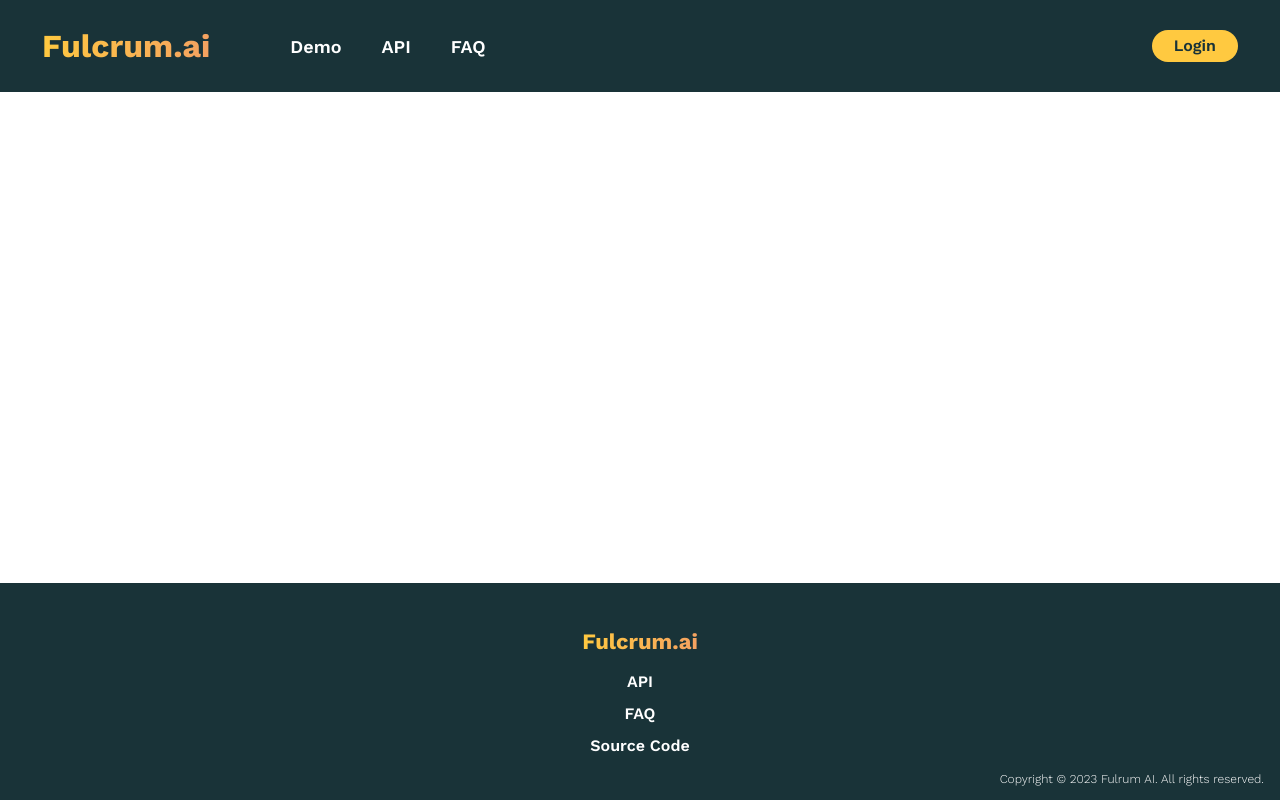
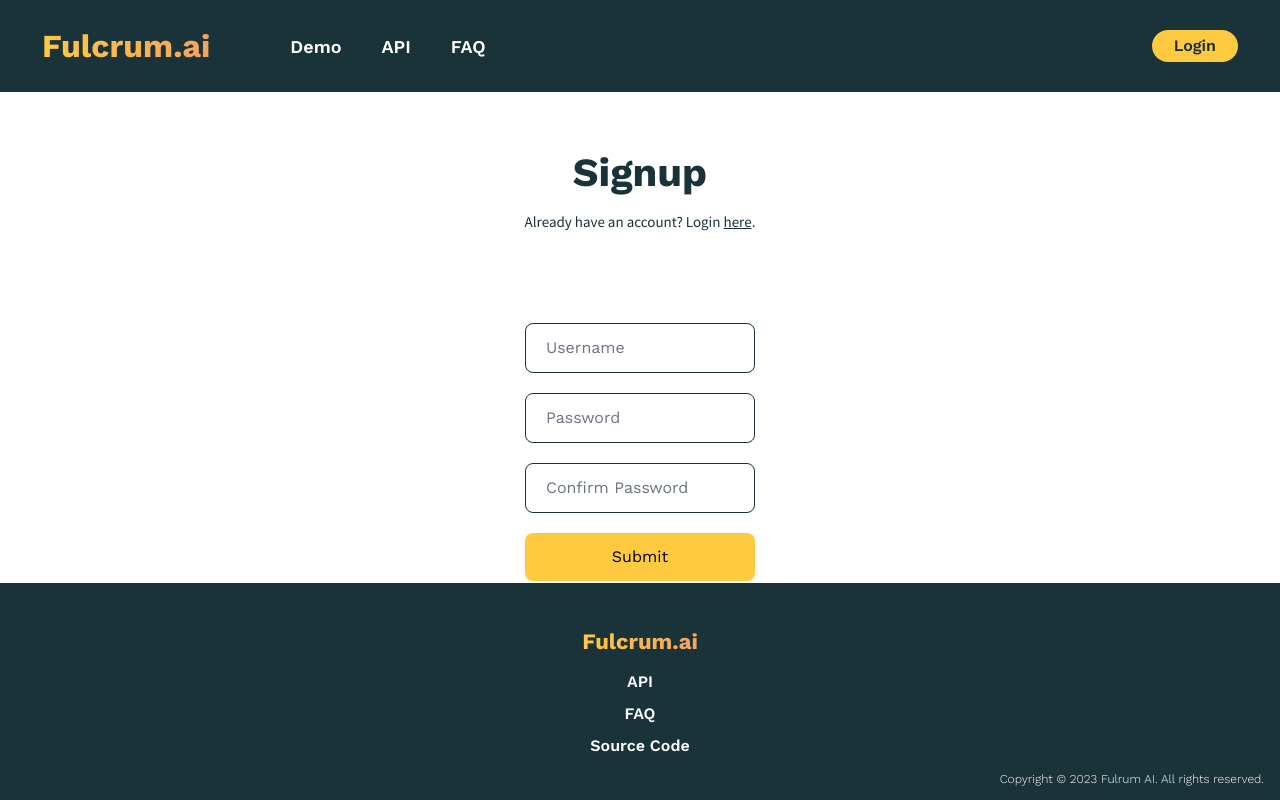
Before and after one commit to xJQx/fulcrum.ai-frontend, a React (Create React App) app: page /signup in a window 1280 px wide. Built offline with nearby package versions, Linux system fonts and the light colour scheme.

Commit message:
feat: add login and signup page ui

```diff
--- a/src/App.tsx
+++ b/src/App.tsx
@@ -3,6 +3,8 @@ import { ChatbotPage } from "pages/ChatbotPage";
 import { DashboardPage } from "pages/DashboardPage";
 import { DocsPage } from "pages/DocsPage";
 import { HomePage } from "pages/HomePage";
+import { LoginPage } from "pages/LoginPage";
+import { SignupPage } from "pages/SignupPage";
 import React from "react";
 import { Routes, Route } from "react-router-dom";
 
@@ -12,6 +14,8 @@ function App() {
       <Layout>
         <Routes>
           <Route path="/" element={<HomePage />} />
+          <Route path="/login" element={<LoginPage />} />
+          <Route path="/signup" element={<SignupPage />} />
           <Route path="/chatbot" element={<ChatbotPage />} />
           <Route path="/dashboard" element={<DashboardPage />} />
           <Route path="/docs" element={<DocsPage />} />
--- a/src/components/Layout.tsx
+++ b/src/components/Layout.tsx
@@ -1,6 +1,7 @@
 import React from "react";
 import { Navbar } from "./Navbar";
 import { Footer } from "./Footer";
+import { Toaster } from "react-hot-toast";
 
 interface LayoutProps {
   children: React.ReactNode;
@@ -9,6 +10,7 @@ interface LayoutProps {
 export const Layout = ({ children }: LayoutProps) => {
   return (
     <div className="min-h-screen flex flex-col">
+      <Toaster />
       <Navbar />
       <div className="flex-1">{children}</div>
       <Footer />
--- /dev/null
+++ b/src/pages/LoginPage.tsx
@@ -0,0 +1,100 @@
+import React from "react";
+import { useForm, SubmitHandler } from "react-hook-form";
+import toast from "react-hot-toast";
+import { useNavigate } from "react-router";
+
+type LoginInputs = {
+  username: string;
+  password: string;
+};
+
+export const LoginPage = () => {
+  const {
+    register,
+    formState: { errors },
+    handleSubmit,
+  } = useForm<LoginInputs>();
+  const navigate = useNavigate();
+
+  const loginHandler: SubmitHandler<LoginInputs> = async (formData) => {
+    console.log(formData);
+    toast.success("Login Successfully!");
+
+    // TODO: Link to backend
+    // const response = await fetch("...", {
+    //   method: "POST",
+    //   headers: {
+    //     "Content-Type": "application/json",
+    //   },
+    //   body: JSON.stringify(formData),
+    // });
+
+    // if (response.ok) {
+    //   toast.success("Login Successfully!");
+    // }
+
+    navigate("/");
+  };
+
+  return (
+    <>
+      {/* Header */}
+      <section className="py-[42px] md:py-[56px] px-[48px] text-white flex flex-row justify-center gap-6">
+        <div className="text-brand-gunmetal font-work-sans font-bold text-[30px] md:text-[40px] leading-tight text-center md:text-center above">
+          Login
+          <div className=" text-brand-gunmetal font-source-sans-pro font-normal max-w-[425px] text-[15px] py-[15px] text-center md:text-center below">
+            Don&apos;t have an account? Sign up{" "}
+            <span className="hover:text-brand-burnt-sienna">
+              <a href="/signup" className="underline cursor-pointer">
+                here
+              </a>
+              .
+            </span>
+          </div>
+        </div>
+      </section>
+
+      {/* Inputs */}
+      <form
+        onSubmit={handleSubmit(loginHandler)}
+        className="flex flex-col justify-center items-center"
+      >
+        <div className="max-w-[230px]">
+          {/* Username */}
+          <input
+            id="username"
+            placeholder="Username"
+            type="text"
+            className="mt-5 w-full rounded-lg px-5 py-3 border border-brand-gunmetal placeholder-gray-500"
+            {...register("username", { required: true })}
+          />
+          {errors.username && (
+            <p className="mt-1 text-red-500">
+              {errors.username.type === "required" && "This field is required."}
+            </p>
+          )}
+
+          {/* Password */}
+          <input
+            id="password"
+            placeholder="Password"
+            type="password"
+            className="mt-5 w-full rounded-lg px-5 py-3 border border-brand-gunmetal placeholder-gray-500"
+            {...register("password", { required: true })}
+          />
+          {errors.password && (
+            <p className="mt-1 text-red-500">
+              {errors.password.type === "required" && "This field is required."}
+            </p>
+          )}
+
+          {/* Submit Button */}
+          <input
+            type="submit"
+            className="mt-5 w-full rounded-lg bg-brand-sunglow hover:bg-brand-sandy-brown text-black px-20 py-3 cursor-pointer"
+          />
+        </div>
+      </form>
+    </>
+  );
+};
--- /dev/null
+++ b/src/pages/SignupPage.tsx
@@ -0,0 +1,125 @@
+import React from "react";
+import { useForm, SubmitHandler } from "react-hook-form";
+import toast from "react-hot-toast";
+import { useNavigate } from "react-router";
+
+type SignupInputs = {
+  username: string;
+  password: string;
+  confirmPassword: string;
+};
+
+export const SignupPage = () => {
+  const {
+    register,
+    formState: { errors },
+    handleSubmit,
+    watch,
+  } = useForm<SignupInputs>();
+  const navigate = useNavigate();
+
+  const loginHandler: SubmitHandler<SignupInputs> = async (formData) => {
+    console.log(formData);
+    toast.success("Signup Successfully!");
+
+    // TODO: Link to backend
+    // const response = await fetch("...", {
+    //   method: "POST",
+    //   headers: {
+    //     "Content-Type": "application/json",
+    //   },
+    //   body: JSON.stringify(formData),
+    // });
+
+    // if (response.ok) {
+    //   toast.success("Signup Successfully!");
+    // }
+
+    navigate("/login");
+  };
+
+  return (
+    <>
+      {/* Header */}
+      <section className="py-[42px] md:py-[56px] px-[48px] text-white flex flex-row justify-center gap-6">
+        <div className="text-brand-gunmetal font-work-sans font-bold text-[30px] md:text-[40px] leading-tight text-center md:text-center above">
+          Signup
+          <div className=" text-brand-gunmetal font-source-sans-pro font-normal max-w-[425px] text-[15px] py-[15px] text-center md:text-center below">
+            Already have an account? Login{" "}
+            <span className="hover:text-brand-burnt-sienna">
+              <a href="/login" className="underline cursor-pointer">
+                here
+              </a>
+              .
+            </span>
+          </div>
+        </div>
+      </section>
+
+      {/* Inputs */}
+      <form
+        onSubmit={handleSubmit(loginHandler)}
+        className="flex flex-col justify-center items-center"
+      >
+        <div className="max-w-[230px]">
+          {/* Username */}
+          <input
+            id="username"
+            placeholder="Username"
+            type="text"
+            className="mt-5 w-full rounded-lg px-5 py-3 border border-brand-gunmetal placeholder-gray-500"
+            {...register("username", { required: true })}
+          />
+          {errors.username && (
+            <p className="mt-1 text-red-500">
+              {errors.username.type === "required" && "This field is required."}
+            </p>
+          )}
+
+          {/* Password */}
+          <input
+            id="password"
+            placeholder="Password"
+            type="password"
+            className="mt-5 w-full rounded-lg px-5 py-3 border border-brand-gunmetal placeholder-gray-500"
+            {...register("password", { required: true })}
+          />
+          {errors.password && (
+            <p className="mt-1 text-red-500">
+              {errors.password.type === "required" && "This field is required."}
+            </p>
+          )}
+
+          {/* Confirm Password */}
+          <input
+            id="confirm-password"
+            placeholder="Confirm Password"
+            type="password"
+            className="mt-5 w-full rounded-lg px-5 py-3 border border-brand-gunmetal placeholder-gray-500"
+            {...register("confirmPassword", {
+              required: true,
+              validate: (val: string) => {
+                if (watch("password") != val) {
+                  return "Passwords do not match.";
+                }
+              },
+            })}
+          />
+          {errors.confirmPassword && (
+            <p className="mt-1 text-red-500">
+              {errors.confirmPassword.type === "required" &&
+                "This field is required."}
+              {errors.confirmPassword.message}
+            </p>
+          )}
+
+          {/* Submit Button */}
+          <input
+            type="submit"
+            className="mt-5 w-full rounded-lg bg-brand-sunglow hover:bg-brand-sandy-brown text-black px-20 py-3 cursor-pointer"
+          />
+        </div>
+      </form>
+    </>
+  );
+};
```
